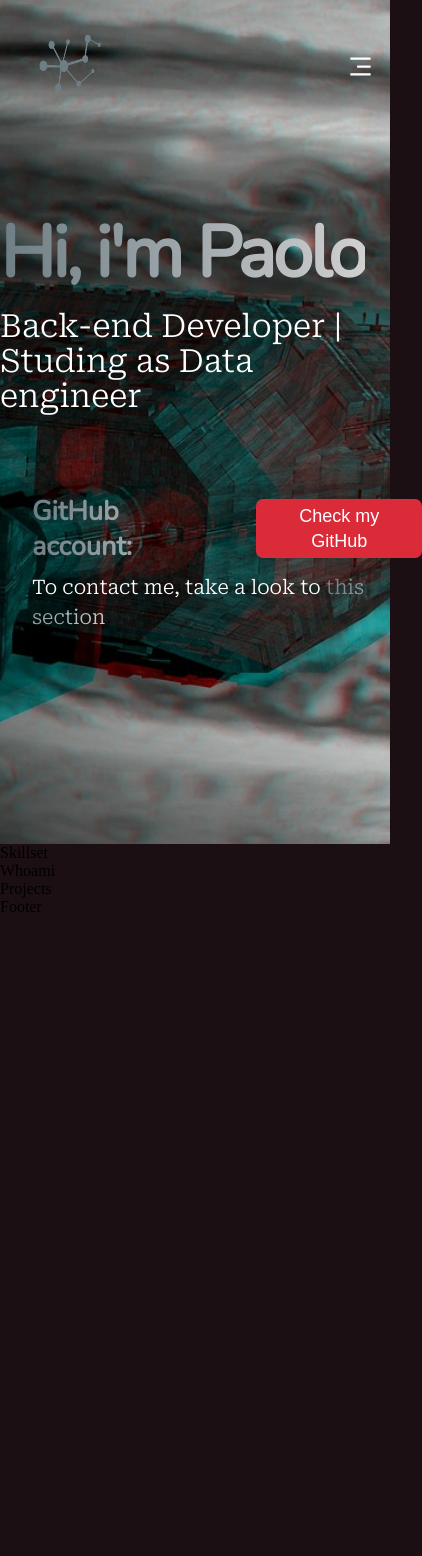
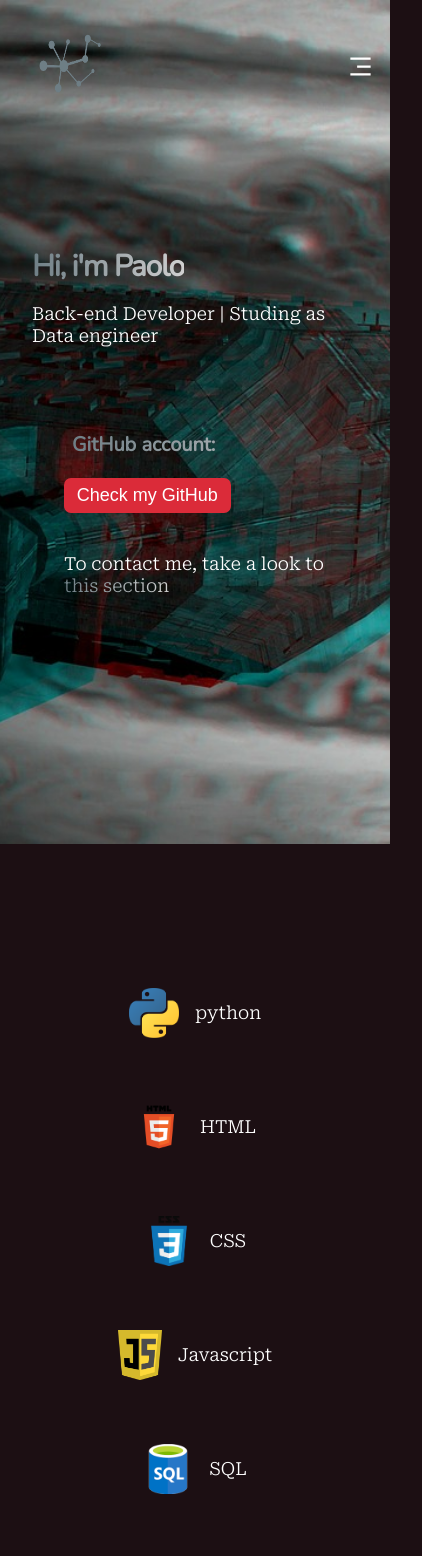
Before and after one commit to paulypi/portfolio-app, a React (Create React App) app: page / in a window 390 px wide. Shown: the top 1556 px of the page, 422 px wide, since content can reach past the window. Before the commit the page ends 916 px from the top, so only its background shows below. Built offline with nearby package versions, Linux system fonts and the light colour scheme; a web font is replaced by a local one.

Commit message:
Fix last commit

```diff
--- a/src/components/skillset/Skillset.jsx
+++ b/src/components/skillset/Skillset.jsx
@@ -1,9 +1,35 @@
 import React from 'react';
 import './skillset.css';
+import { pythonl, HTMLl, CSSl, JavaScriptl, SQLl, Reactl } from './imports';
 
 const Skillset = () => {
   return (
-    <div>Skillset</div>
+    <div className='portfolio__skillset section__padding' id='skillset'>
+      <div>
+        <img src={pythonl} alt="pythonl" />
+        <p>python</p>
+      </div>
+      <div>
+        <img src={HTMLl} alt="HTMLl" />
+        <p>HTML</p>
+      </div>
+      <div>
+        <img src={CSSl} alt="CSSl" />
+        <p>CSS</p>
+      </div>
+      <div>
+        <img src={JavaScriptl} alt="JavaScriptl" />
+        <p>Javascript</p>
+      </div>
+      <div>
+        <img src={SQLl} alt="SQLl" />
+        <p>SQL</p>
+      </div>
+      <div>
+        <img src={Reactl} alt="Reactl" />
+        <p>React</p>
+      </div>
+    </div>
   )
 }
 
--- /dev/null
+++ b/src/components/skillset/imports.js
@@ -0,0 +1,15 @@
+import pythonl from '../../assets/pythonl.png';
+import HTMLl from '../../assets/HTMLl.png';
+import CSSl from '../../assets/CSSl.png';
+import JavaScriptl from '../../assets/JavaScriptl.png';
+import SQLl from '../../assets/SQLl.png';
+import Reactl from '../../assets/Reactl.png';
+
+export {
+    pythonl,
+    HTMLl,
+    CSSl,
+    JavaScriptl,
+    SQLl,
+    Reactl,
+}
--- a/src/components/skillset/skillset.css
+++ b/src/components/skillset/skillset.css
@@ -0,0 +1,32 @@
+.portfolio__skillset {
+    display: flex;
+    flex-wrap: wrap;
+    justify-content: center;
+    align-items: center;
+    margin-top: 3rem;
+}
+
+.portfolio__skillset div {
+    flex: 1;
+    max-width: 150px;
+    min-width: 120px;
+    margin: 2rem;
+
+    display: flex;
+    justify-content: center;
+    align-items: center;
+}
+
+.portfolio__skillset img {
+    height: 50px;
+}
+
+.portfolio__skillset p {
+    font-family: var(--font-family-ro);
+    font-style: normal;
+    font-weight: normal;
+    font-size: 18px;
+    line-height: 30px;
+    color: var(--color-text);
+    margin-left: 1rem;
+}
--- a/src/containers/header/Header.jsx
+++ b/src/containers/header/Header.jsx
@@ -3,7 +3,7 @@ import './header.css';
 
 const Header = () => {
   return (
-    <div className='portfolio__header' id='#home'>
+    <div className='portfolio__header' id='home'>
       <div className='portfolio__header-content'>
         <h1 className='gradient__text'>Hi, i'm Paolo</h1>
         <p> Back-end Developer | Studing as Data engineer </p>
--- a/src/containers/header/header.css
+++ b/src/containers/header/header.css
@@ -71,3 +71,51 @@
     line-height: 30px;
     color: var(--color-text);
 }
+
+/* Media */
+@media screen and (max-width: 1050px) {
+    .portfolio__header-content h1 {
+        font-size: 60px;
+        line-height: 70px;
+    }
+    .portfolio__header-content p {
+        font-size: 25px;
+        line-height: 35px;
+    }
+}
+
+@media screen and (max-width: 650px) {
+    .portfolio__header-content h1 {
+        font-size: 40px;
+        line-height: 60px;
+    }
+    .portfolio__header-content p {
+        font-size: 20px;
+        line-height: 35px;
+    }
+    .portfolio__header-content h2 {
+        font-size: 25px;
+    }
+}
+
+@media screen and (max-width: 550px) {
+    .portfolio__header-content {
+        margin: 2rem;
+    }
+    .portfolio__header-content h1 {
+        font-size: 30px;
+        line-height: 40px;
+    }
+    .portfolio__header-content p {
+        font-size: 18px;
+        line-height: 22px;
+    }
+    .portfolio__header-content h2 {
+        font-size: 20px;
+        margin: 0 0 1rem 2.5rem;
+    }
+    .portfolio__header-content_github {
+        display: block;
+        margin: 5rem 1rem 2rem 0rem;
+    }
+}
--- a/src/containers/whoami/Whoami.jsx
+++ b/src/containers/whoami/Whoami.jsx
@@ -3,7 +3,9 @@ import './whoami.css';
 
 const Whoami = () => {
   return (
-    <div>Whoami</div>
+    <div>
+      Whoami
+    </div>
   )
 }
 
```
